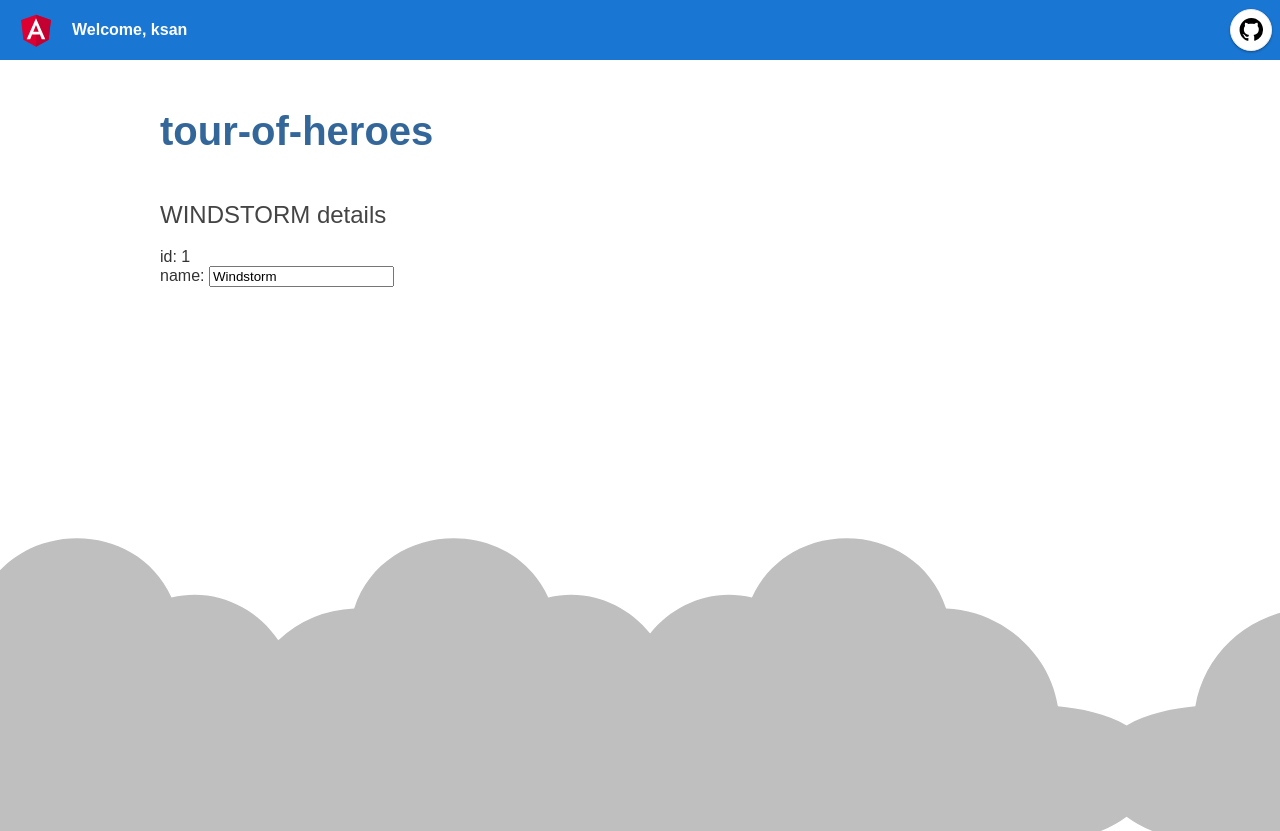
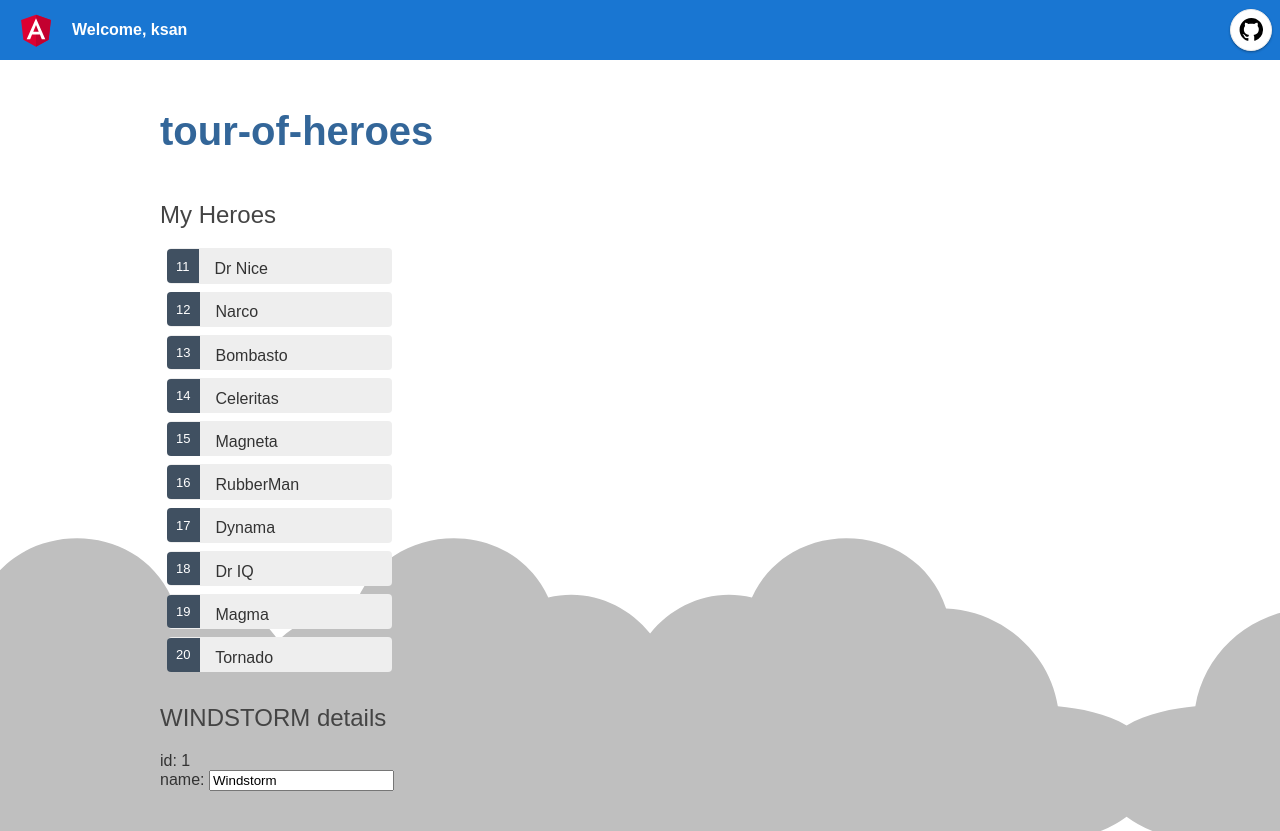
Before and after one commit to ksunandr/tourOfHeroes, an Angular app in the folder tour-of-heroes/: page / in a window 1280 px wide. Before the commit the page ends 800 px from the top, so only its background shows below. Built offline with nearby package versions, Linux system fonts and the light colour scheme.

Commit message:
hero list

```diff
--- a/tour-of-heroes/src/app/app-routing.module.ts
+++ /dev/null
@@ -1,11 +0,0 @@
-import { NgModule } from '@angular/core';
-import { Routes, RouterModule } from '@angular/router';
-
-
-const routes: Routes = [];
-
-@NgModule({
-  imports: [RouterModule.forRoot(routes)],
-  exports: [RouterModule]
-})
-export class AppRoutingModule { }
--- a/tour-of-heroes/src/app/app.component.html
+++ b/tour-of-heroes/src/app/app.component.html
@@ -24,6 +24,7 @@
 <div class="content" role="main">
   <h1>{{title}}</h1>
 <app-heroes></app-heroes>
+
   <!-- Footer -->
   <footer>
 
--- a/tour-of-heroes/src/app/app.module.ts
+++ b/tour-of-heroes/src/app/app.module.ts
@@ -1,7 +1,6 @@
 import { BrowserModule } from '@angular/platform-browser';
 import { NgModule } from '@angular/core';
 import { FormsModule } from '@angular/forms';
-import { AppRoutingModule } from './app-routing.module';
 import { AppComponent } from './app.component';
 import { HeroesComponent } from './heroes/heroes.component';
 
@@ -12,7 +11,6 @@
   ],
   imports: [
     BrowserModule,
-    AppRoutingModule,
     FormsModule
   ],
   providers: [],
--- a/tour-of-heroes/src/app/heroes/heroes.component.css
+++ b/tour-of-heroes/src/app/heroes/heroes.component.css
@@ -0,0 +1,44 @@
+/* HeroesComponent's private CSS styles */
+.heroes {
+  margin: 0 0 2em 0;
+  list-style-type: none;
+  padding: 0;
+  width: 15em;
+}
+.heroes li {
+  cursor: pointer;
+  position: relative;
+  left: 0;
+  background-color: #EEE;
+  margin: .5em;
+  padding: .3em 0;
+  height: 1.6em;
+  border-radius: 4px;
+}
+.heroes li:hover {
+  color: #607D8B;
+  background-color: #DDD;
+  left: .1em;
+}
+.heroes li.selected {
+  background-color: #CFD8DC;
+  color: white;
+}
+.heroes li.selected:hover {
+  background-color: #BBD8DC;
+  color: white;
+}
+.heroes .badge {
+  display: inline-block;
+  font-size: small;
+  color: white;
+  padding: 0.8em 0.7em 0 0.7em;
+  background-color:#405061;
+  line-height: 1em;
+  position: relative;
+  left: -1px;
+  top: -4px;
+  height: 1.8em;
+  margin-right: .8em;
+  border-radius: 4px 0 0 4px;
+}
--- a/tour-of-heroes/src/app/heroes/heroes.component.html
+++ b/tour-of-heroes/src/app/heroes/heroes.component.html
@@ -1,7 +1,13 @@
-<h2>{{hero.name| uppercase}} details</h2>
-<div><span>id: </span>{{hero.id}}</div>
+<h2>My Heroes</h2>
+<ul class="heroes">
+  <li *ngFor="let hero of heroes">
+    <span class="badge">{{hero.id}}</span> {{hero.name}}
+  </li>
+</ul>
+<h2>{{superHero.name| uppercase}} details</h2>
+<div><span>id: </span>{{superHero.id}}</div>
 <div>
   <label>name:
-    <input [(ngModel)]="hero.name" placeholder="name"/>
+    <input [(ngModel)]="superHero.name" placeholder="name"/>
   </label>
 </div>
--- a/tour-of-heroes/src/app/heroes/heroes.component.ts
+++ b/tour-of-heroes/src/app/heroes/heroes.component.ts
@@ -1,13 +1,14 @@
 import { Component, OnInit } from '@angular/core';
-import {Hero} from './hero';
-
+import { SuperHero } from '../superHero';
+import { HEROES } from '../mock-heroes';
 @Component({
   selector: 'app-heroes',
   templateUrl: './heroes.component.html',
   styleUrls: ['./heroes.component.css']
 })
 export class HeroesComponent implements OnInit {
-  hero: Hero = {
+  public heroes: SuperHero[] = HEROES;
+ public superHero: SuperHero = {
     id : 1,
     name: 'Windstorm'
   };
--- /dev/null
+++ b/tour-of-heroes/src/app/mock-heroes.ts
@@ -0,0 +1,14 @@
+import {SuperHero} from './superHero';
+
+export const HEROES: SuperHero[] = [
+  { id: 11, name: 'Dr Nice' },
+  { id: 12, name: 'Narco' },
+  { id: 13, name: 'Bombasto' },
+  { id: 14, name: 'Celeritas' },
+  { id: 15, name: 'Magneta' },
+  { id: 16, name: 'RubberMan' },
+  { id: 17, name: 'Dynama' },
+  { id: 18, name: 'Dr IQ' },
+  { id: 19, name: 'Magma' },
+  { id: 20, name: 'Tornado' }
+];
--- a/tour-of-heroes/src/app/heroes/hero.ts
+++ b/tour-of-heroes/src/app/superHero.ts
@@ -1,4 +1,4 @@
-export interface Hero {
+export interface SuperHero {
   id: number;
   name: string;
 }
```
Also changed, not shown: tour-of-heroes/src/styles.css (+0 -9 lines).
